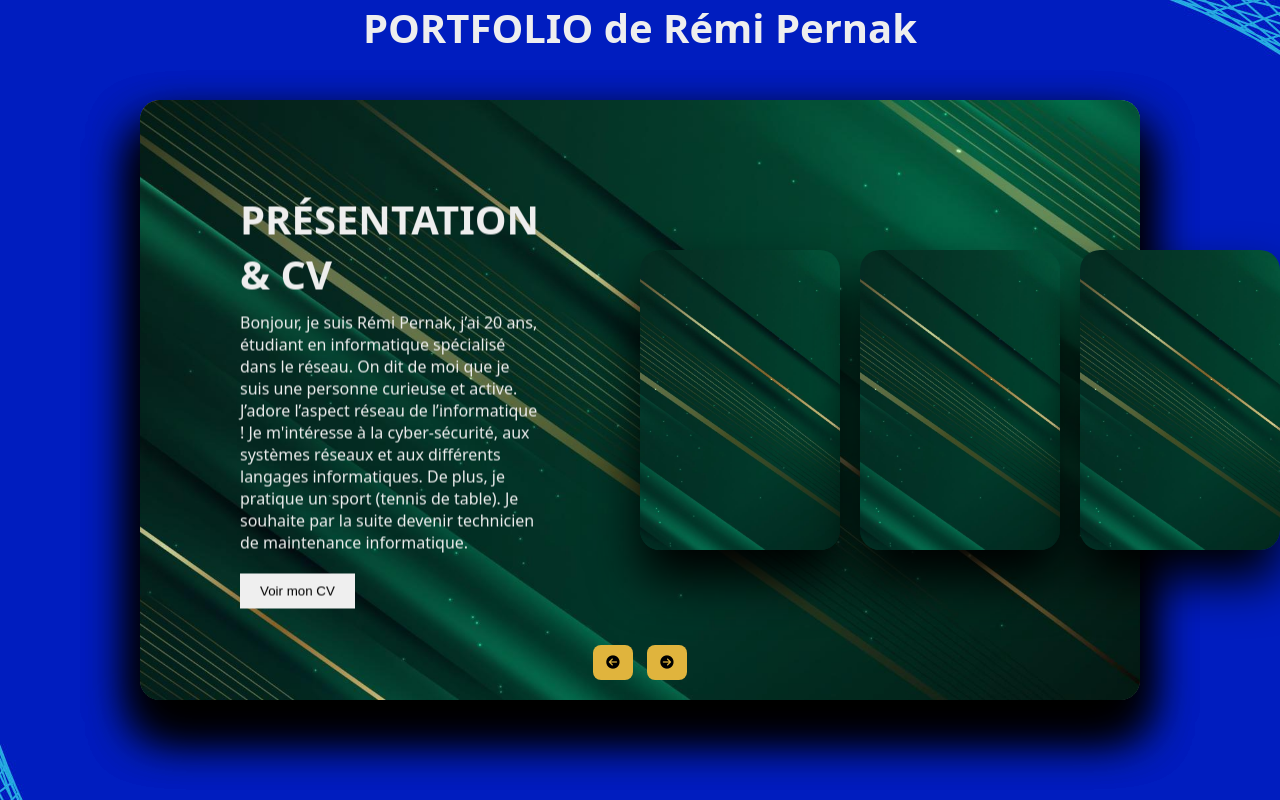
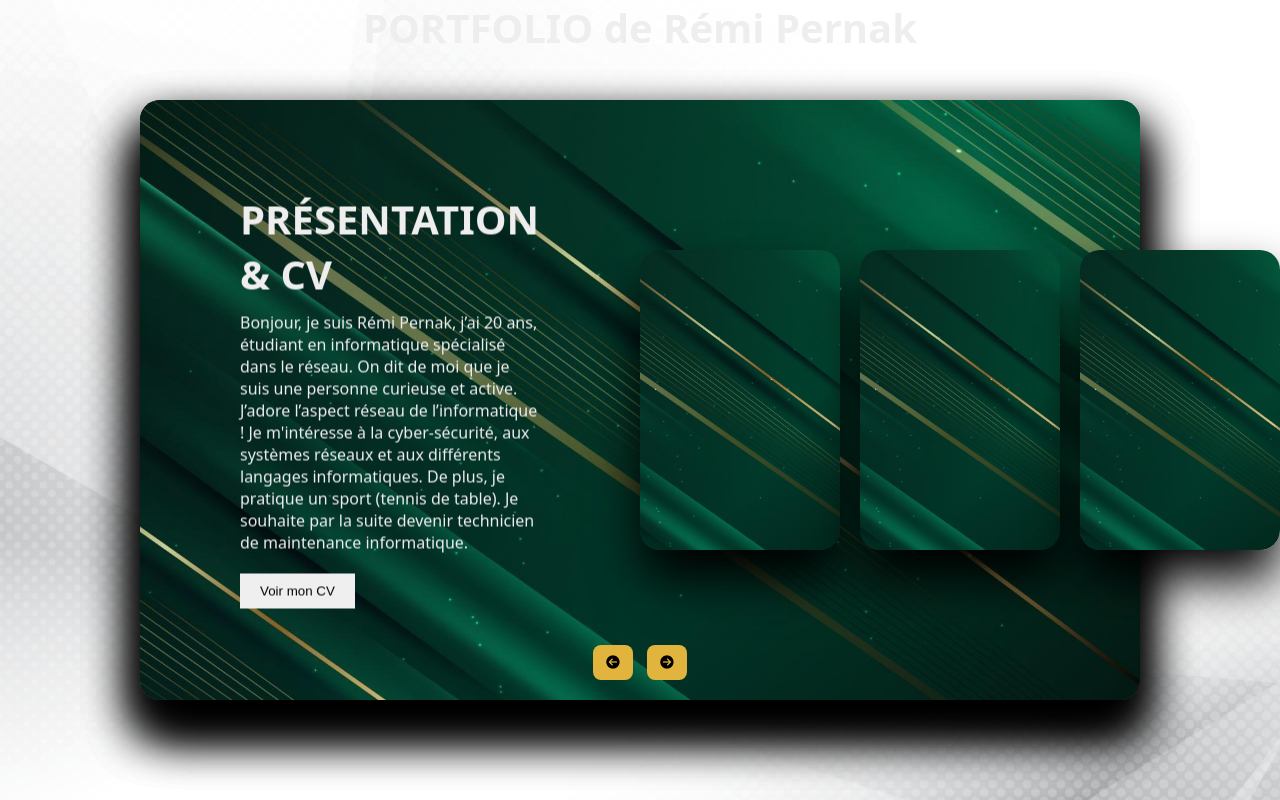
Before and after one commit to Zieoko/myPortfolio, a plain HTML site: page index.html in a window 1280 px wide. Shown: the top 800 px of the page. Drawn offline with Linux system fonts and the light colour scheme.

Commit message:
Change background image in CSS

```diff
--- a/style.css
+++ b/style.css
@@ -5,7 +5,7 @@
 }
 
 body{
-  background: url(./image/ppt-slides-presentation-PPT.jpg);
+  background: url(./image/abstract-white.jpg);
   overflow: hidden;
 }
 
```
